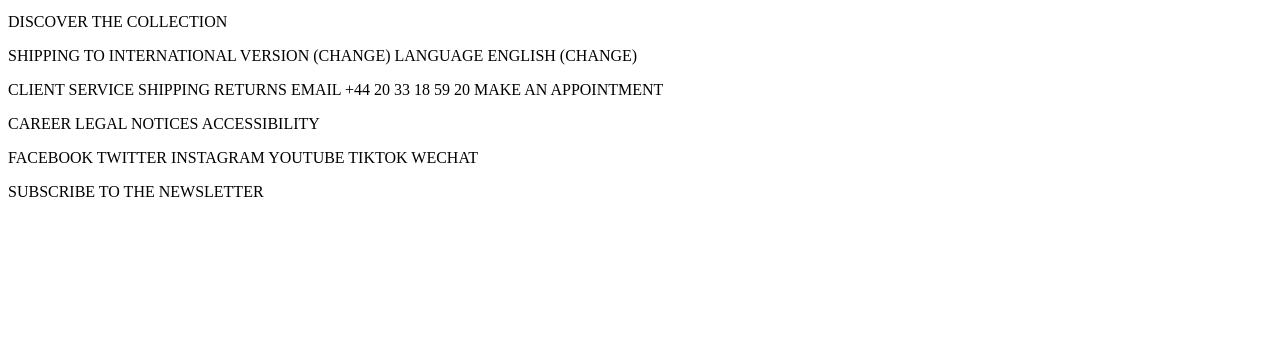
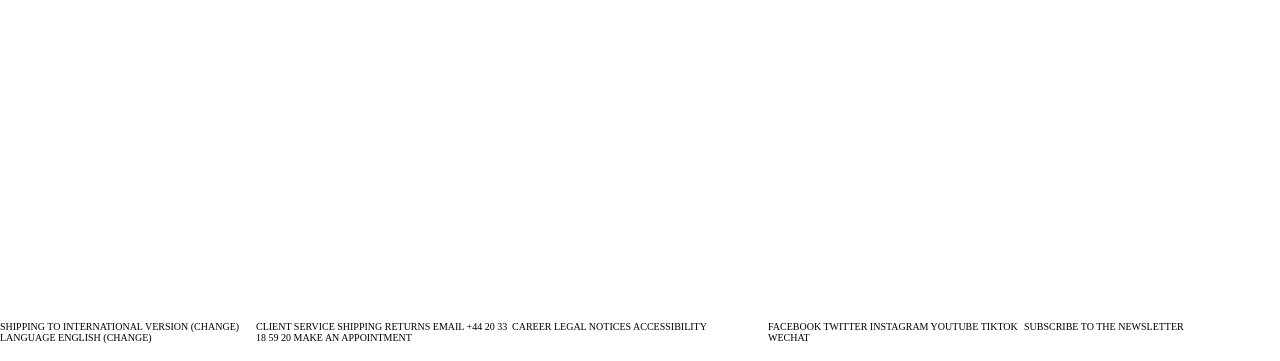
Before and after one commit to ajinn218/ysl, a plain HTML site: page index.html in a window 1280 px wide. Shown: the part 439-800 px from the top of the page. Drawn offline with Linux system fonts and the light colour scheme.

Commit message:
Update index.html

```diff
--- a/index.html
+++ b/index.html
@@ -5,7 +5,7 @@
     <meta http-equiv="X-UA-Compatible" content="IE=edge">
     <meta name="viewport" content="width=device-width, initial-scale=1.0">
     <title>Document</title>
-    <link rel="stylesheet" href="styles6.css">
+    <link rel="stylesheet" href="style6.css">
 </head>
 
 <body class="body">
```
